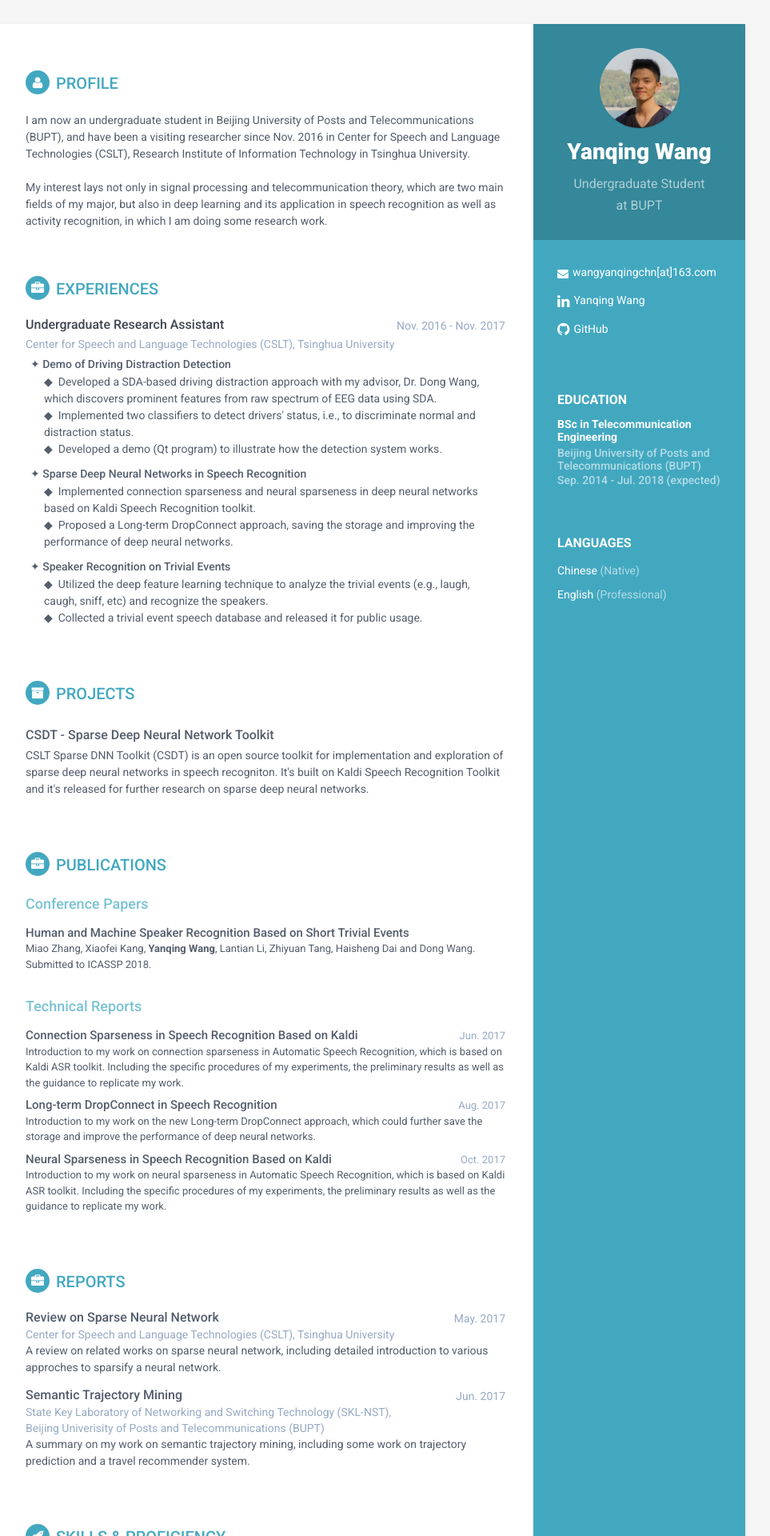
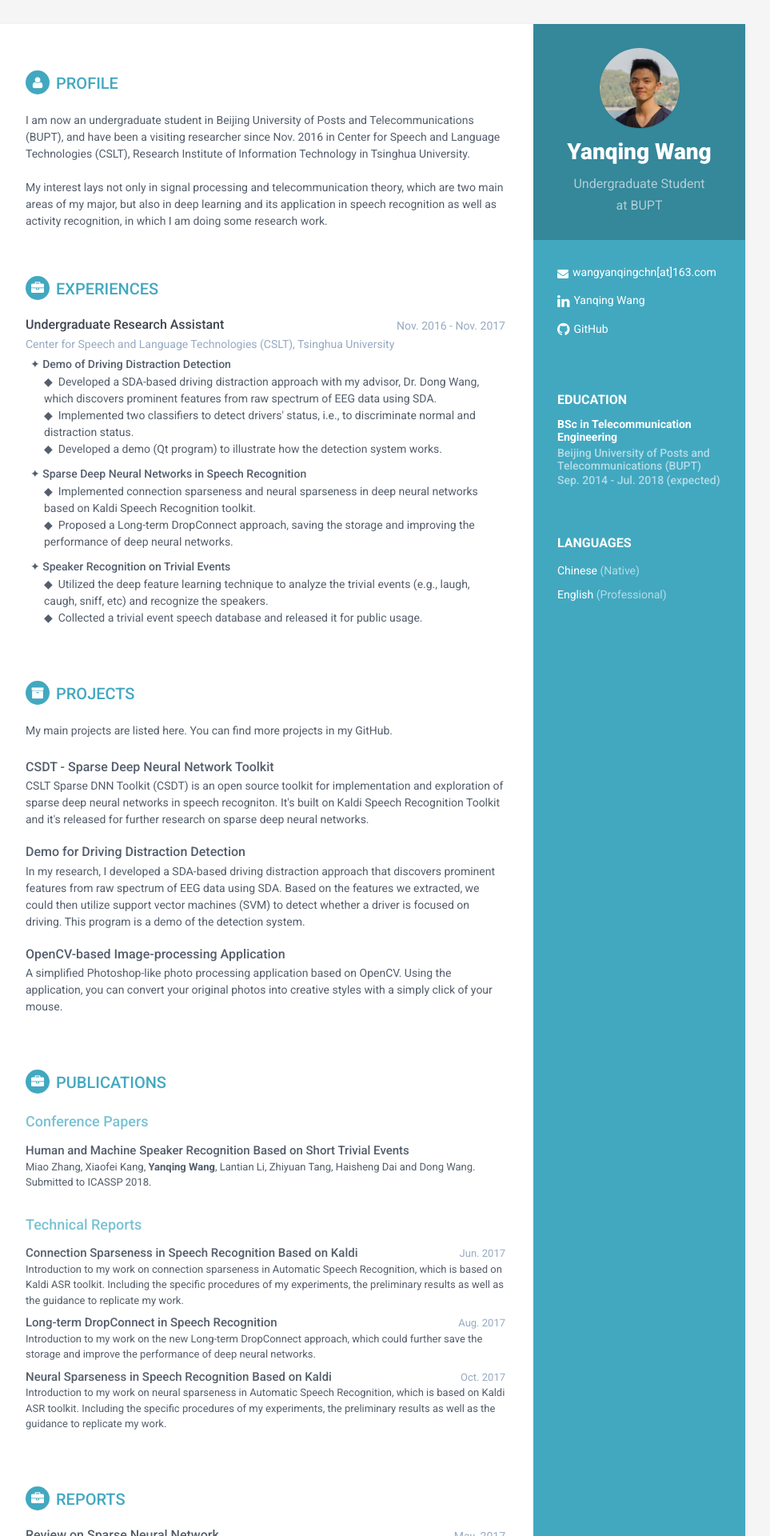
Before and after one commit to saisu123/saisu123.github.io, a Jekyll site: the page built from index.html, in a window 1280 px wide. Shown: the top 1920 px of the page at 80% size, without its empty margins (188-1151 px from the left). Built offline with Jekyll 4.4.1, drawn with Linux system fonts in a browser that asks for light colours.

Commit message:
update projects

```diff
--- a/_config.yml
+++ b/_config.yml
@@ -15,7 +15,7 @@ style: styles-6
 name: Yanqing Wang
 tagline: Undergraduate Student<br>at BUPT
 pic: profile.png  #place a 100x100 picture inside /assets/images/ folder and provide the name of the file below
-summary: 'I am now an undergraduate student in <a href="http://www.bupt.edu.cn" color="#545E6C">Beijing University of Posts and Telecommunications (BUPT)</a>, and have been a visiting researcher since Nov. 2016 in <a href="http://www.cslt.org/EN/">Center for Speech and Language Technologies (CSLT)</a>, Research Institute of Information Technology in Tsinghua University.<br><br>My interest lays not only in signal processing and telecommunication theory, which are two main fields of my major, but also in deep learning and its application in speech recognition as well as activity recognition, in which I am doing some research work.'
+summary: 'I am now an undergraduate student in <a href="http://www.bupt.edu.cn" color="#545E6C">Beijing University of Posts and Telecommunications (BUPT)</a>, and have been a visiting researcher since Nov. 2016 in <a href="http://www.cslt.org/EN/">Center for Speech and Language Technologies (CSLT)</a>, Research Institute of Information Technology in Tsinghua University.<br><br>My interest lays not only in signal processing and telecommunication theory, which are two main areas of my major, but also in deep learning and its application in speech recognition as well as activity recognition, in which I am doing some research work.'
 
 #sidebar links
 email: wangyanqingchn[at]163.com
--- a/_data/experiences.yml
+++ b/_data/experiences.yml
@@ -13,7 +13,7 @@
 
   bullet1: Demo of Driving Distraction Detection
   time1: Nov. 2016 - Feb. 2017
-  details1: Developed a <a href="references/sda.pdf">SDA-based driving distraction approach</a> with my advisor, <a href="http://wangd.cslt.org">Dr. Dong Wang</a>, which discovers prominent features from raw spectrum of EEG data using SDA.<br>&#9670 &nbsp;Implemented two classifiers to detect drivers' status, i.e., to discriminate normal and distraction status.<br>&#9670 &nbsp;Developed a demo (Qt program) to illustrate how the detection system works.
+  details1: Developed a <a href="references/sda.pdf">SDA-based driving distraction approach</a> with my advisor, <a href="http://wangd.cslt.org">Dr. Dong Wang</a>, which discovers prominent features from raw spectrum of EEG data using SDA.<br>&#9670 &nbsp;Implemented two classifiers to detect drivers' status, i.e., to discriminate normal and distraction status.<br>&#9670 &nbsp;Developed a <a href="https://github.com/wyq730/Demo-of-Driving-Distraction-Detection">demo (Qt program)</a> to illustrate how the detection system works.
   #code1: https://github.com/wyq730/Demo-of-Driving-Distraction-Detection
 
   bullet2: Sparse Deep Neural Networks in Speech Recognition
--- a/_data/projects.yml
+++ b/_data/projects.yml
@@ -1,11 +1,21 @@
-- intro:
-  description: "You can list your side projects or open source libraries in this section. Lorem ipsum dolor
-  sit amet, consectetur adipiscing elit. Vestibulum et ligula in nunc bibendum fringilla a eu lectus."
+- intro: Projects
+  description: "My main projects are listed here. You can find more projects in my GitHub."
 
 - project: CSDT - Sparse Deep Neural Network Toolkit
   title: <a href="https://github.com/wyq730/CSLT-Sparse-DNN-Toolkit">CSDT - Sparse Deep Neural Network Toolkit</a>
-  #link:
+  #link: "#""
   tagline: "CSLT Sparse DNN Toolkit (CSDT) is an open source toolkit for implementation and exploration of sparse deep neural networks in speech recogniton. It's built on Kaldi Speech Recognition Toolkit and it's released for further research on sparse deep neural networks."
+
+- project: Demo for Driving Distraction Detection
+  title: <a href="https://github.com/wyq730/Demo-of-Driving-Distraction-Detection">Demo for Driving Distraction Detection</a>
+  #link: "#""
+  tagline: "In my research, I developed a SDA-based driving distraction approach that discovers prominent features from raw spectrum of EEG data using SDA. Based on the features we extracted, we could then utilize support vector machines (SVM) to detect whether a driver is focused on driving. This program is a demo of the detection system."
+
+- project: OpenCV-based Image-processing Application
+  title: <a href="https://github.com/wyq730/Image-Processing-System-Based-on-OpenCV">OpenCV-based Image-processing Application</a>
+  tagline: "A simplified Photoshop-like photo processing application based on OpenCV. Using the application, you can convert your original photos into creative styles with a simply click of your mouse."
+
+
 #- project:
 #  title: DevStudio
 #  link: "#"
--- a/_includes/projects.html
+++ b/_includes/projects.html
@@ -3,11 +3,14 @@
 
   <h2 class="section-title"><i class="fa fa-archive"></i>Projects</h2>
 
-  <!-- {% for intro in site.data.projects %}
-    <div class="intro">
-      <p>{{ intro.description }}</p>
+  {% for intro in site.data.projects %}
+    <div class="intro_pro">
+      <p>
+      	My main projects are listed here. You can find more projects in <a href = "https://github.com/wyq730">my GitHub</a>.
+      </p>
     </div>
-  {% endfor%} -->
+    {% break %}
+  {% endfor%}
 
   {% for project in site.data.projects %}
     <div class="item_simple">
@@ -24,7 +27,7 @@
       </div><!--//meta-->
 
       {% if project.tagline %}
-      <div class="details_simple">
+      <div class="details_simple_projects">
         <p>{{ project.tagline }}</p>
       </div><!--//details-->
       {% endif %}
--- a/assets/css/styles-6.css
+++ b/assets/css/styles-6.css
@@ -239,6 +239,14 @@ p {
   margin-bottom: 5px;
   /* text-indent: 1em; */
 }
+.main-wrapper .details_simple_projects {
+  font-size: 14px;
+  position: relative;
+  overflow: hidden;
+  margin-left: 0px;
+  margin-bottom: 4px;
+  /* text-indent: 1em; */
+}
 .main-wrapper .details_simple_publications {
   font-size: 13px;
   position: relative;
@@ -292,10 +300,10 @@ p {
   color: #97AAC3;
 }
 .main-wrapper .project-title {
-  font-size: 16px;
-  font-weight: 400;
-  margin-top: 0;
-  margin-bottom: 5px;
+  font-size: 13px;
+  margin-bottom: 0px;
+  margin-right: 130px;
+  color: #97AAC3;
 }
 .main-wrapper .report {
   color: #3F4650;
@@ -308,8 +316,8 @@ p {
   color: #3F4650;
   font-size: 16px;
   font-weight: 500;
-  margin-top: 0;
-  margin-bottom: 5px;
+  margin-top: 7px;
+  margin-bottom: 3px;
 }
 .main-wrapper .publication {
   color: #3F4650;
@@ -319,7 +327,18 @@ p {
   margin-bottom: 0;
 }
 .main-wrapper .projects-section .intro {
-  margin-bottom: 30px;
+  font-size: 13px;
+  position: relative;
+  overflow: hidden;
+  margin-left: 0px;
+  margin-bottom: 0px;
+}
+.main-wrapper .projects-section .intro_pro {
+  font-size: 13px;
+  position: relative;
+  overflow: hidden;
+  margin-left: 10px;
+  margin-bottom: 10px;
 }
 .main-wrapper .projects-section .item {
   margin-bottom: 15px;
```
Also changed, not shown: 2 other files.
